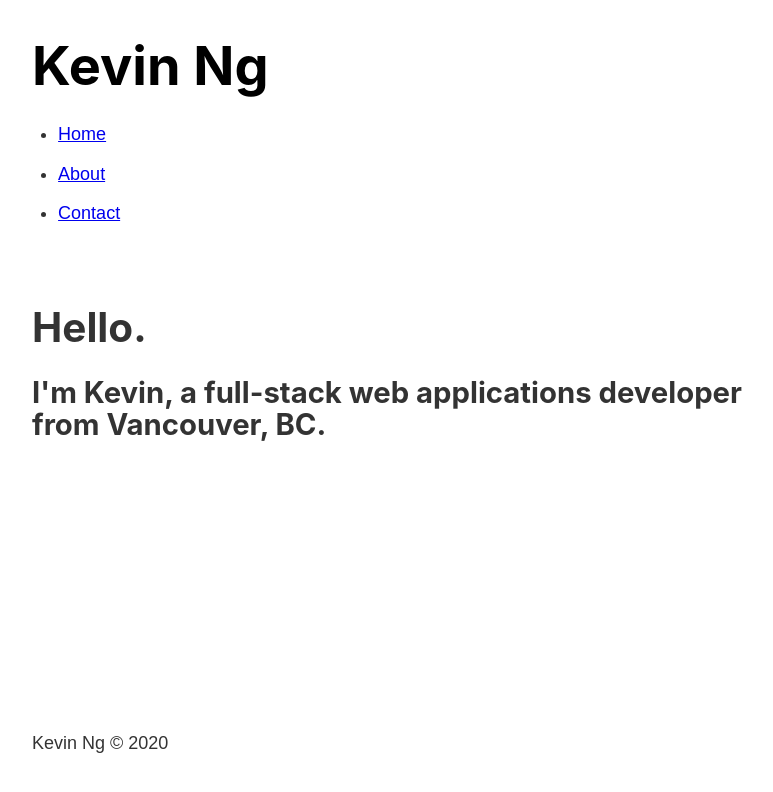
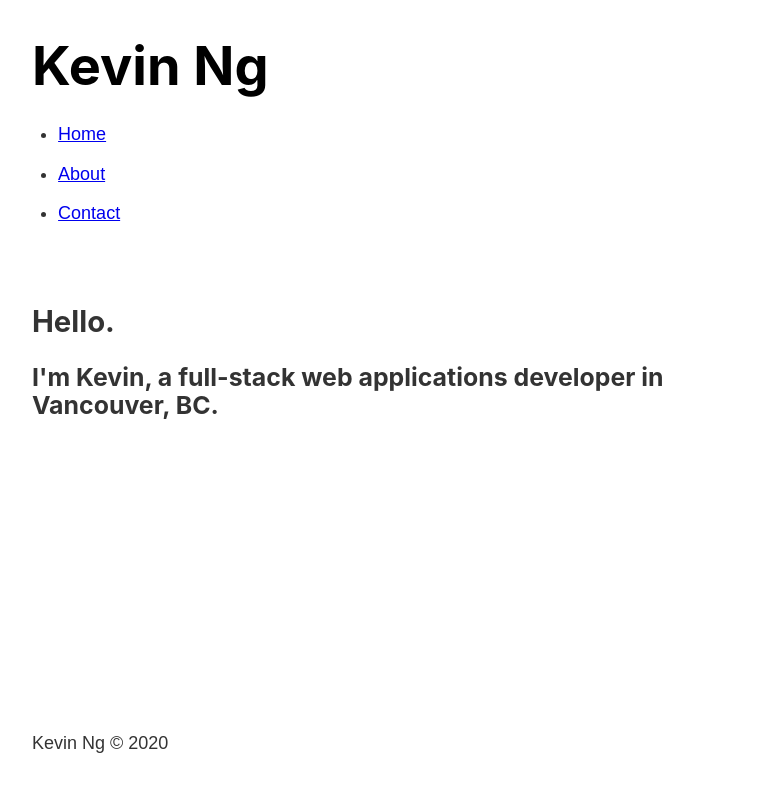
Before and after one commit to ngkevin5/ngkevin5.github.io, a Gatsby site: page / in a window 1280 px wide. Shown: the whole page, without its empty margins (251-1024 px from the left). Built offline with nearby package versions, Linux system fonts and the light colour scheme; Gatsby itself is replaced by a stand-in of ours.

Commit message:
updating style for index page

```diff
--- a/src/pages/index.js
+++ b/src/pages/index.js
@@ -5,8 +5,8 @@ import '../styles/reset.scss'
 const IndexPage = () => {
   return (
     <PageLayout>
-      <h1>Hello.</h1>
-      <h2>I'm Kevin, a full-stack web applications developer from Vancouver, BC.</h2>
+      <h2>Hello.</h2>
+      <h3>I'm Kevin, a full-stack web applications developer in Vancouver, BC.</h3>
     </PageLayout>
   )
 }
```
